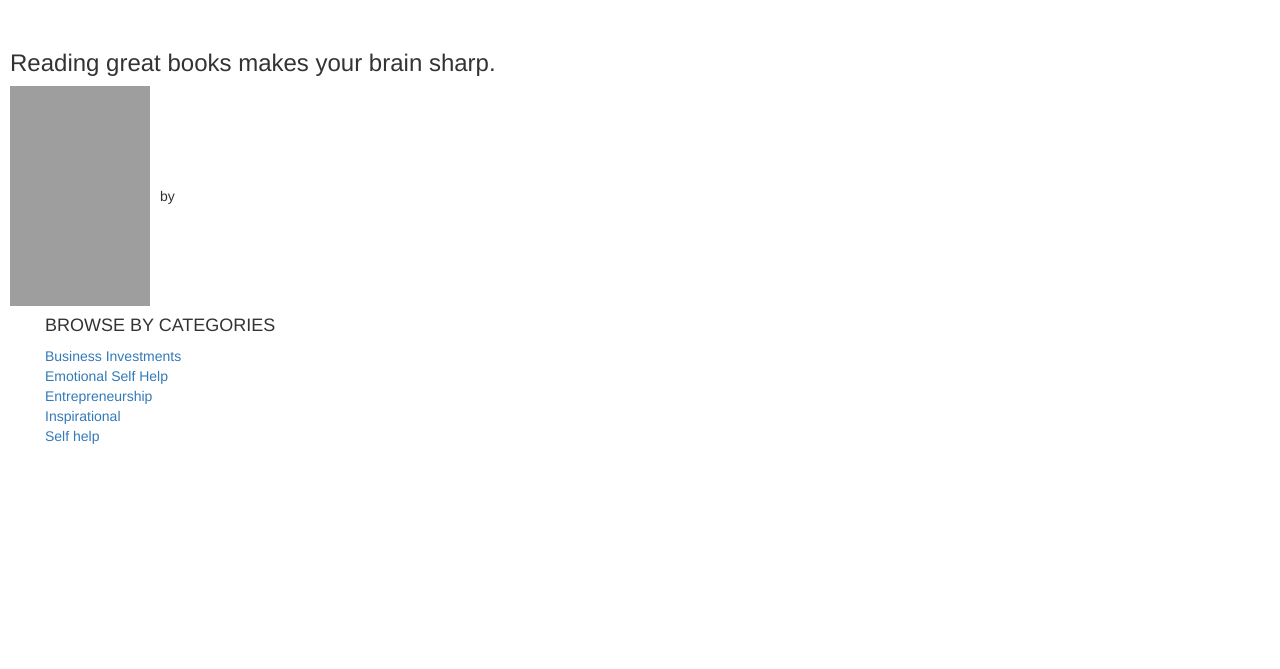
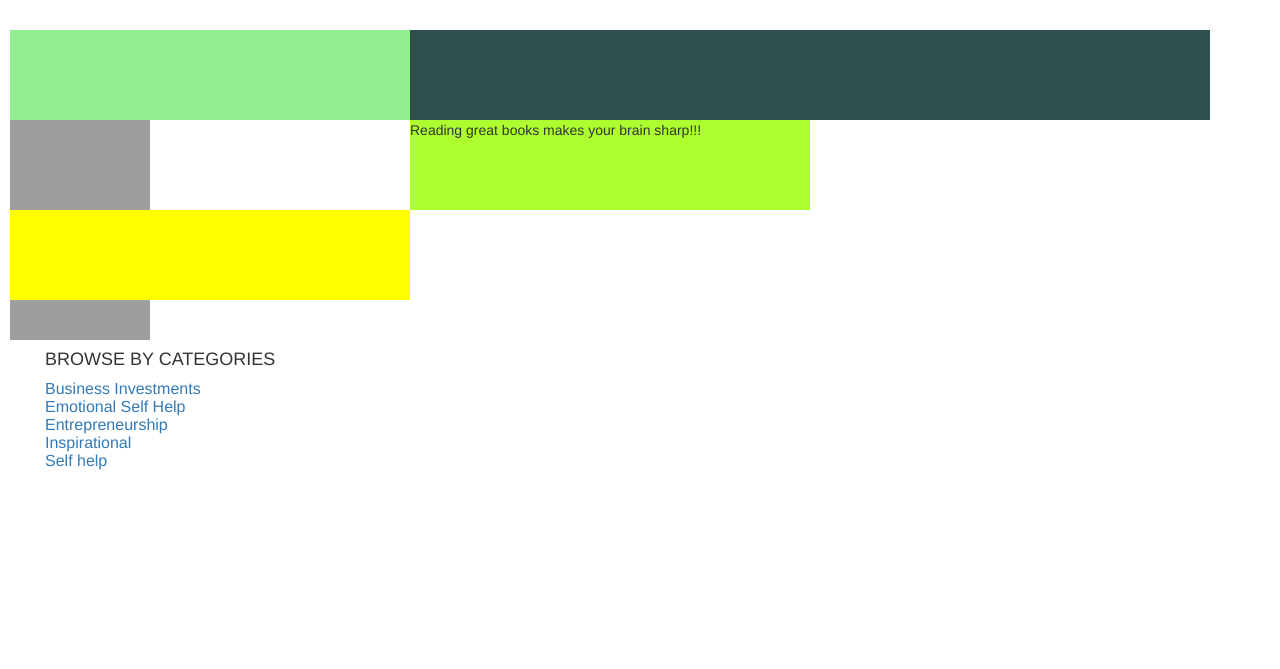
Before and after one commit to zolaneta/books_flask_app, a Flask app: page /title in a window 1280 px wide. Shown: the part 102-771 px from the top of the page. Run offline with Flask 2, Linux system fonts and the light colour scheme; data comes from the database, SQL or seed files in the repository; some libraries are stand-ins or nearby versions; grey boxes are pictures that could not be loaded.

Commit message:
working on title css

```diff
--- /dev/null
+++ b/app/static/css/title.css
@@ -0,0 +1,26 @@
+#top{
+
+
+    background-color: darkslategray;
+    height: 90px;
+    width: 1200px
+}
+#top1{
+position: relative;
+    background-color: lightgreen;
+    height: 90px;
+    width: 400px;
+}
+#top2{
+position: relative;
+    left: 400px;
+    background-color: greenyellow;
+    height: 90px;
+    width: 400px;
+}
+#top3{
+position: relative;
+    background-color: yellow;
+    height: 90px;
+    width: 400px;
+}
--- a/app/templates/title.html
+++ b/app/templates/title.html
@@ -1,8 +1,20 @@
+<link rel="stylesheet" type="text/css" href="{{ url_for('static', filename='css/title.css') }}">
+
 {% extends 'layout.html' %}
+
 
 {% block content %}
 
-    <h3>Reading great books makes your brain sharp.</h3>
+<link rel="stylesheet" type="text/css" href="{{ url_for('static', filename='css/title.css') }}">
+
+
+    <div id="top">
+        <div id="top1"></div>
+        <div id="top2">Reading great books makes your brain sharp!!!</div>
+        <div id="top3"></div>
+    </div>
+
+
 
 
          <table>
```
